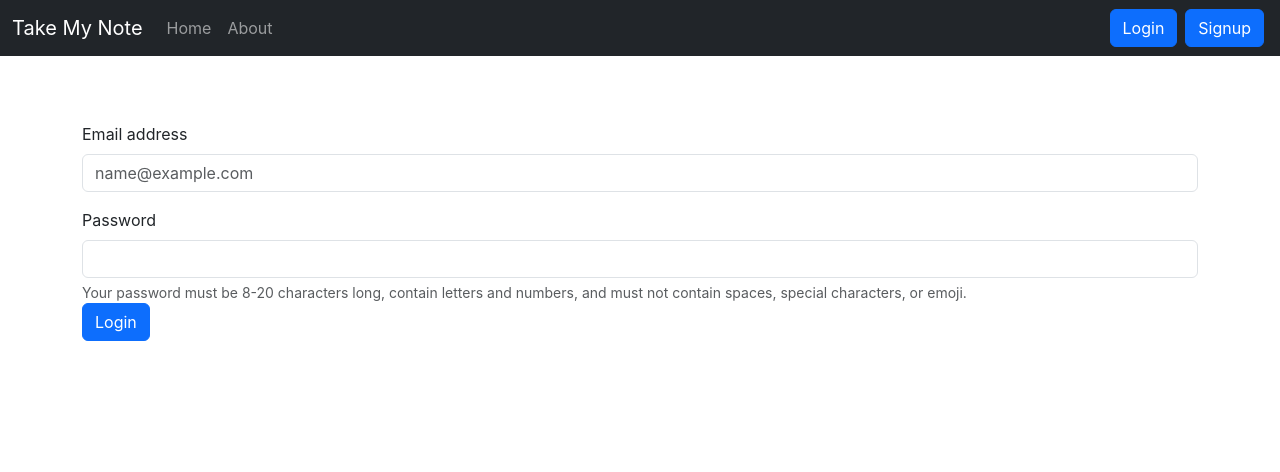
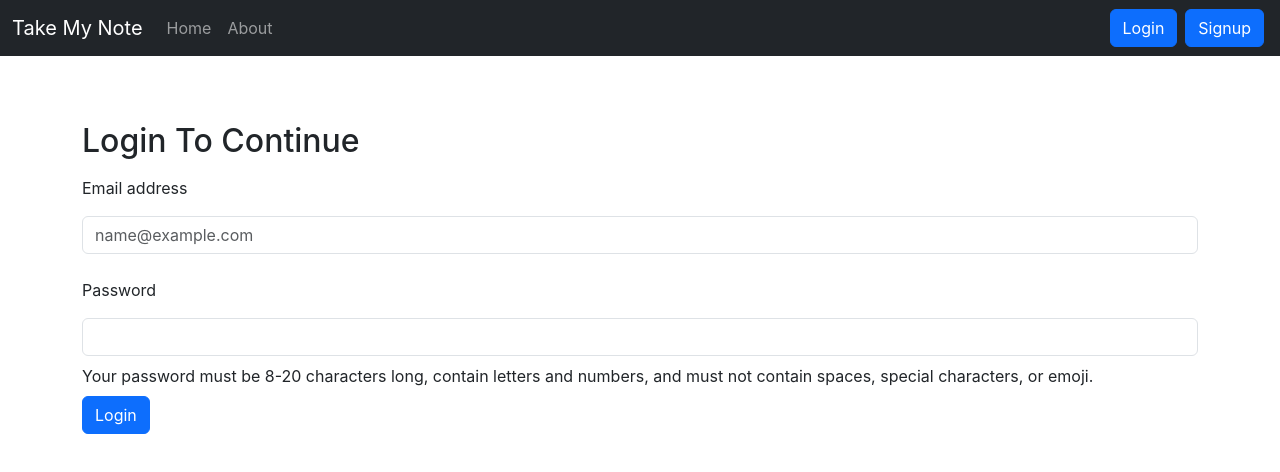
Before and after one commit to dhillonsahil/takemynote, a React (Create React App) app: page /login in a window 1280 px wide. Shown: the top 472 px of the page. Built offline with nearby package versions, Linux system fonts and the light colour scheme.

Commit message:
project done

```diff
--- a/src/components/Login.js
+++ b/src/components/Login.js
@@ -32,15 +32,16 @@ function Login(props) {
     <div>
       <form action="" onSubmit={handleSubmit}>
         <div className="mb-3">
-          <label htmlFor="email" className="form-label">Email address</label>
-          <input type="email" className="form-control" value={credentials.email} name='email' id="email" onChange={onChange} placeholder="name@example.com" />
+          <h2>Login To Continue</h2>
+          <label htmlFor="email" className="form-label my-2">Email address</label>
+          <input type="email" className="form-control my-2" value={credentials.email} name='email' id="email" onChange={onChange} placeholder="name@example.com" />
         </div>
-        <label htmlFor="password" className="form-label">Password</label>
-        <input type="password" name="password" id="password" value={credentials.password} className="form-control" onChange={onChange} aria-labelledby="passwordHelpBlock" />
-        <div id="labelpassword" className="form-text">
+        <label htmlFor="password" className="form-label my-2">Password</label>
+        <input type="password" name="password" id="password" value={credentials.password} className="form-control my-2" onChange={onChange} aria-labelledby="passwordHelpBlock" />
+        <div id="labelpassword" className=" my-1form-text">
           Your password must be 8-20 characters long, contain letters and numbers, and must not contain spaces, special characters, or emoji.
         </div>
-        <button className="btn btn-primary">Login</button>
+        <button className="btn btn-primary my-2">Login</button>
       </form>
     </div>
   )
```
